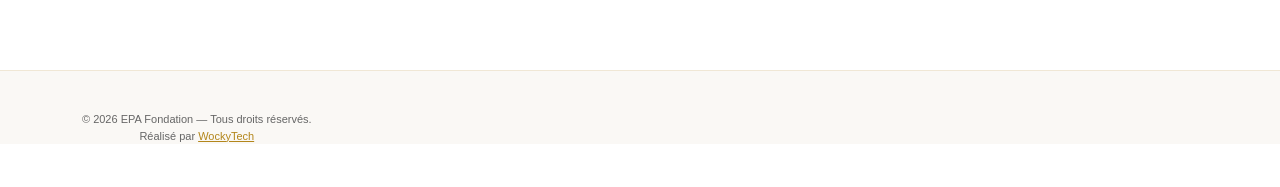
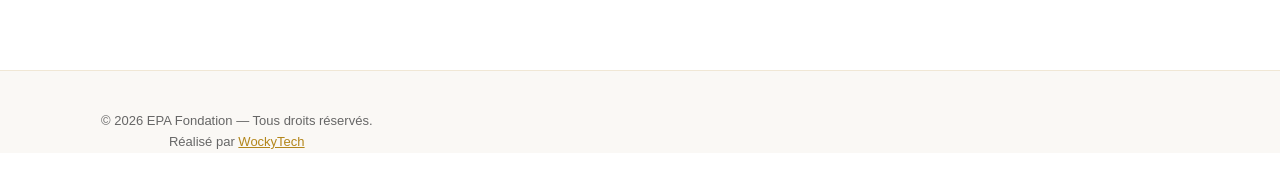
Before and after one commit to mactar27/Epa, a Next.js app: page /editions/1 in a window 1280 px wide. Shown: the part 1645-1832 px from the top of the page. Built offline with nearby package versions, Linux system fonts and the light colour scheme.

Commit message:
Increase footer writing sizes for better readability

```diff
--- a/app/editions/[id]/page.tsx
+++ b/app/editions/[id]/page.tsx
@@ -286,7 +286,7 @@ export default function EditionDetailPage() {
 
       {/* Footer */}
       <footer style={{ padding: '40px clamp(24px, 6vw, 92px) 0', borderTop: '1px solid rgba(179,134,27,0.15)', textAlign: 'center', marginTop: '60px' }}>
-        <p style={{ fontSize: '11px', color: '#666', margin: 0 }}>
+        <p style={{ fontSize: '13px', color: '#666', margin: 0 }}>
           © {new Date().getFullYear()} EPA Fondation — Tous droits réservés.<br />
           Réalisé par <a href="https://wockytech.xyz" target="_blank" rel="noreferrer" style={{ color: '#b3861b', textDecoration: 'underline' }}>WockyTech</a>
         </p>
--- a/app/globals.css
+++ b/app/globals.css
@@ -133,11 +133,11 @@ a { color:inherit; text-decoration:none; }
 .join h2 { font-size:38px; color:#ffffff; }
 .join p:not(.eyebrow) { font-size:12px; color:#ddd; }
 
-footer { display:grid; grid-template-columns:1.5fr 1fr 1fr; gap:40px; padding:38px clamp(24px,7vw,100px); background:var(--cream); border-top:1px solid var(--line); font-size:10px; color:var(--muted); }
+footer { display:grid; grid-template-columns:1.5fr 1fr 1fr; gap:40px; padding:38px clamp(24px,7vw,100px); background:var(--cream); border-top:1px solid var(--line); font-size:12px; line-height:1.6; color:var(--muted); }
 footer>.logo { align-self:start; }
-footer>p { max-width:240px; }
+footer>p { max-width:320px; }
 footer div { display:grid; gap:7px; }
-footer b { color:var(--gold); font-size:9px; text-transform:uppercase; }
+footer b { color:var(--gold); font-size:11px; text-transform:uppercase; letter-spacing:0.05em; }
 .socials { display:flex; gap:14px; color:var(--foreground); }
 .socials svg { width:16px; }
 .site-header .btn svg:not(:last-child) { margin-left:-8px; }
```
